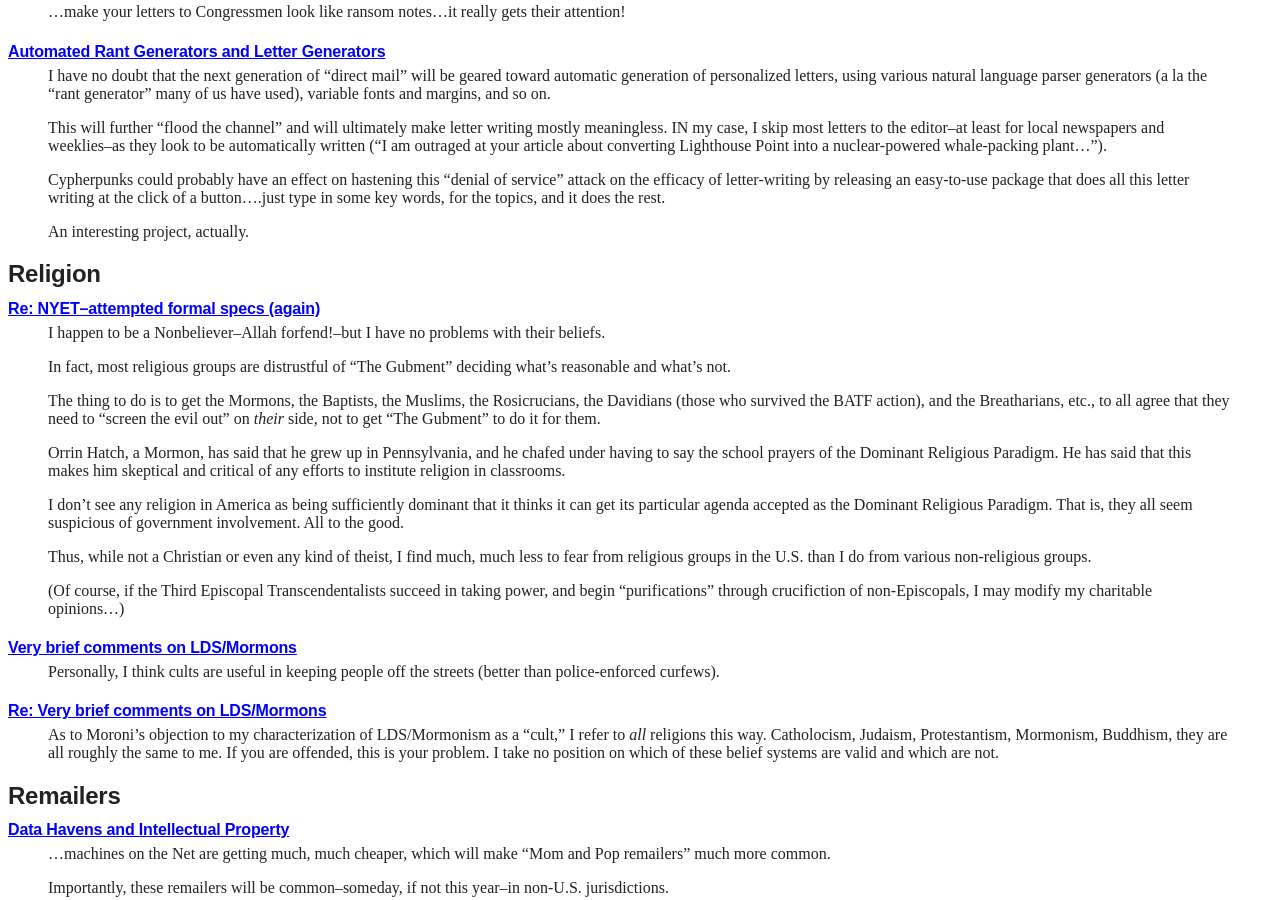
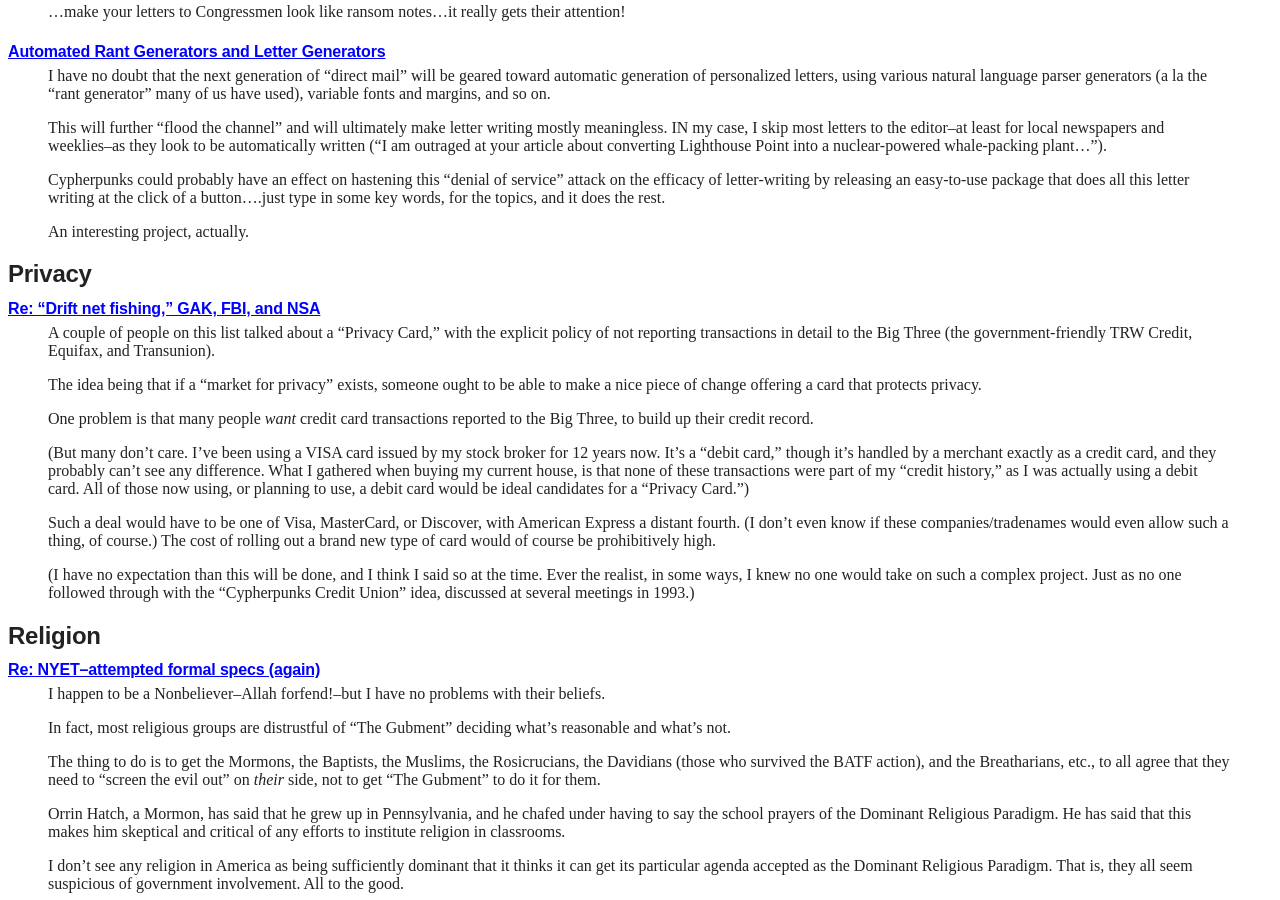
Before and after one commit to wakgill/deryk, a Jekyll site: the page built from tcm.md, in a window 1280 px wide and 900 px high, scrolled down 15312 px. Built offline with Jekyll 4.4.1, drawn with Linux system fonts in a browser that asks for light colours; some of the changed text lies outside the part shown.

Commit message:
Update tcm.md

```diff
--- a/tcm.md
+++ b/tcm.md
@@ -1258,6 +1258,39 @@
 >
 >An interesting project, actually.
 
+## Privacy
+
+#### [Re: “Drift net fishing,” GAK, FBI, and NSA](http://mailing-list-archive.cryptoanarchy.wiki/archive/1996/10/fe43b45e3dc5c75936dda4bd1d0a22940566de13a22454e0d12fee2e8dcae830/)
+
+>A couple of people on this list talked about a "Privacy
+Card," with the explicit policy of not reporting transactions in detail to
+the Big Three (the government-friendly TRW Credit, Equifax, and Transunion).
+>
+>The idea being that if a "market for privacy" exists, someone ought to be
+able to make a nice piece of change offering a card that protects privacy.
+>
+>One problem is that many people _want_ credit card transactions reported to
+>the Big Three, to build up their credit record.
+
+>(But many don't care. I've been using a VISA card issued by my stock broker
+for 12 years now. It's a "debit card," though it's handled by a merchant
+exactly as a credit card, and they probably can't see any difference. What
+I gathered when buying my current house, is that none of these transactions
+were part of my "credit history," as I was actually using a debit card. All
+of those now using, or planning to use, a debit card would be ideal
+candidates for a "Privacy Card.")
+>
+>Such a deal would have to be one of Visa, MasterCard, or Discover, with
+American Express a distant fourth. (I don't even know if these
+companies/tradenames would even allow such a thing, of course.) The cost of
+rolling out a brand new type of card would of course be prohibitively high.
+>
+>(I have no expectation than this will be done, and I think I said so at the
+time. Ever the realist, in some ways,  I knew no one would take on such a
+complex project. Just as no one followed through with the "Cypherpunks
+Credit Union" idea, discussed at several meetings in 1993.)
+
+
 ## Religion
 
 #### [Re: NYET–attempted formal specs (again)](http://mailing-list-archive.cryptoanarchy.wiki/archive/1995/08/2b54ef73d50a54fd4ed2aee5205cd143aee508ccb603584604291c65f0c7d133/)
@@ -1503,6 +1536,25 @@
 people are buying, using, clamoring for. It's important to our longer-range
 goals to recognize these important trends, like them or not.
 
+## Tracing
+
+#### [“Drift net fishing,” GAK, FBI, and NSA](http://mailing-list-archive.cryptoanarchy.wiki/archive/1996/10/388f05ece3a2ebd901d3776ac6a9b666c675c5ae4ddfdf671f936c4fcd642c5d/)
+
+>A note on _contact analysis_. One thing the FBI probably wants badly are
+databases of who has travelled where, and when, for correlation analysis.
+Note that the crackdown on "valid IDs" for travel, for airlines, helps in
+this regard. I would not be surprised to learn that the airline databases
+are routinely fed to the Feds, so to speak. (Possibly via the FAA, acting
+as a kind of cutout.) Were I the head of the FBI, this is what I would
+want.
+>
+>The next step will be collecting hotel reservation databases. (Unlike the
+case with the FAA and the airlines, I don't know what kind of authority
+would grant them access to private hotel databases, but I expect they are
+working to find such authority somewhere. Maybe the infinitely malleable
+"regulation of commerce" clause, even if hotel stays are canonically _not_
+interstate trade!)
+
 ## Tyranny
 
 #### [Re:"... would cause us to look at this person as a threat"](http://mailing-list-archive.cryptoanarchy.wiki/archive/1998/05/4b97eac0e00b434f40e681151cd8ab1338811104c62bd7e6cc03b3b54e2b23db/)
```
